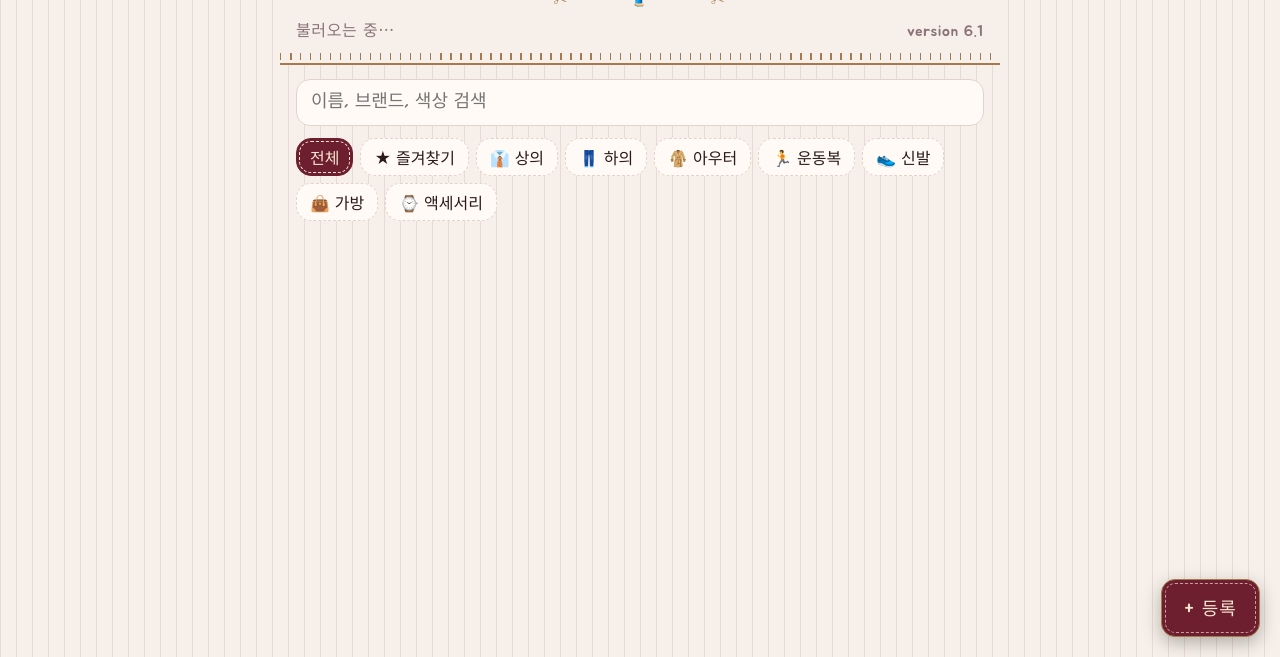
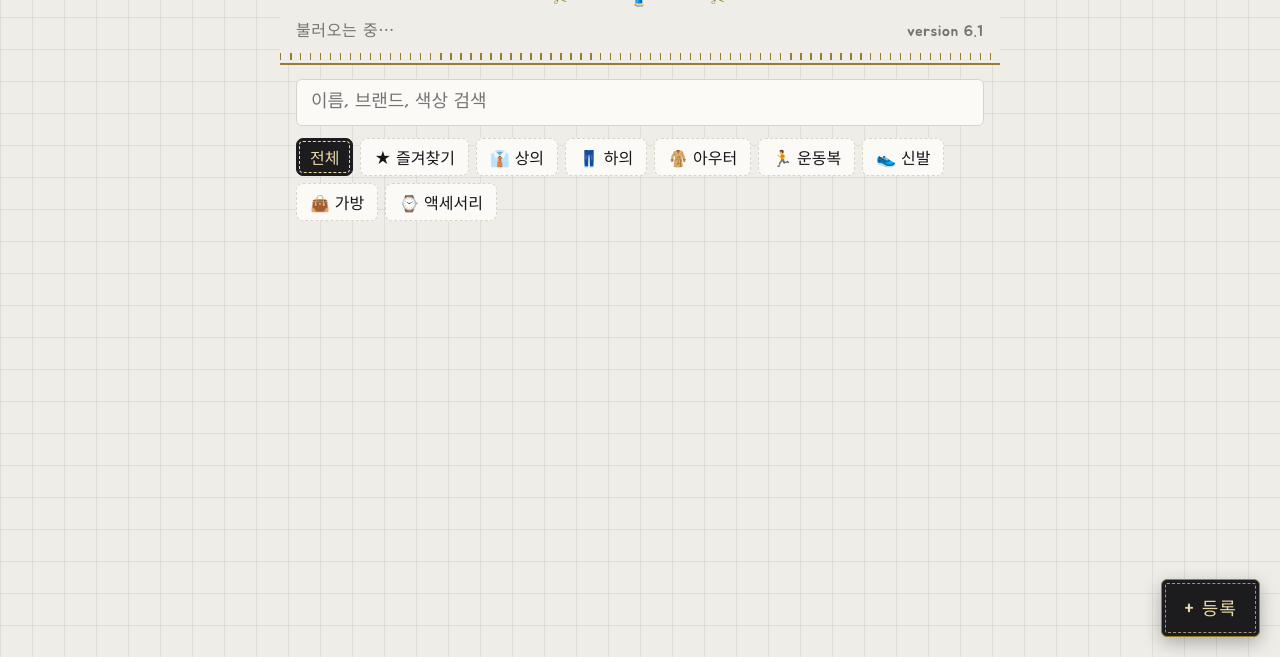
Before and after one commit to sebamowgli/closet, a plain HTML site: page index.html in a window 1280 px wide. Shown: the part 143-800 px from the top of the page. Drawn offline with Linux system fonts and the light colour scheme; no server answers; a web font is replaced by a local one.

Commit message:
Add files via upload

```diff
--- a/index.html
+++ b/index.html
@@ -192,19 +192,20 @@ dialog{border-radius:var(--drad,8px) var(--drad,8px) 0 0}
 .tmhint{color:var(--sub);font-size:15px;padding:18px 6px;line-height:1.6}
 .tmb{display:block;width:100%;padding:13px;border:1px solid var(--gold);background:var(--card);color:var(--accent);font-size:17px;cursor:pointer}
 .lnk{border:0;background:none;color:var(--accent);font-size:14px;text-decoration:underline;text-underline-offset:3px;cursor:pointer;padding:0 0 0 8px}
-:root[data-th="tailor"] body::before{background-image:repeating-linear-gradient(90deg,var(--pat) 0 1px,transparent 1px 16px);background-size:auto}
+:root[data-th="tailor"] body::before{background-image:linear-gradient(var(--pat) 1px,transparent 1px),linear-gradient(90deg,var(--pat) 1px,transparent 1px);background-size:32px 32px}
 :root[data-th="tailor"] header{border-bottom:0;padding-bottom:24px}
 :root[data-th="tailor"] header::after{content:"";position:absolute;left:0;right:0;bottom:0;height:12px;background:repeating-linear-gradient(90deg,var(--gold) 0 1.5px,transparent 1.5px 10px) 0 0/100% 7px no-repeat,linear-gradient(var(--gold),var(--gold)) 0 100%/100% 2px no-repeat}
-:root[data-th="tailor"] .item,:root[data-th="tailor"] .tmc{outline:1.5px dashed var(--gold);outline-offset:-6px;box-shadow:0 4px 12px rgba(60,20,30,.08)}
+:root[data-th="tailor"] .item,:root[data-th="tailor"] .tmc{border-color:var(--ink);outline:1.5px dashed var(--gold);outline-offset:-6px;box-shadow:4px 4px 0 var(--chip)}
 :root[data-th="tailor"] dialog{outline:1.5px dashed var(--gold);outline-offset:-7px}
 .chip{border-style:dashed}
 .chip.on{border-style:solid;outline:1px dashed var(--accent-ink);outline-offset:-4px}
 .fab,.tmb{outline:1.5px dashed var(--gold);outline-offset:-5px}
-.fab{outline-color:rgba(246,230,208,.65)}
+.fab{outline-color:rgba(233,217,168,.65)}
 .tmch{border-bottom:1.5px dashed var(--gold)}
 .cd{border-top:1.5px dashed var(--gold)}
 .meta{border-top:1.5px dashed var(--line)}
 .nav{border-bottom:1.5px dashed var(--gold)}
+:root[data-th="tailor"] h1{letter-spacing:.22em}
 </style>
 </head>
 <body>
@@ -665,9 +666,9 @@ $("tmb").onclick=function(){
 var THEMES={
   tailor:{
     k:{orn:"✂ ┈┈┈ 🧵 ┈┈┈ ✂",empty:"🧵",sn:"✂️",si:"📏",pk:"✂",tm:"🧵"},
-    x:{rad:"14px",drad:"22px",hfont:'"Gowun Batang",serif'},
-    l:{bg:"#f7f0ea",card:"#fffaf5",ink:"#2a1a1c",sub:"#8a7478",line:"#e3d3c8",accent:"#6d1f30","accent-ink":"#f6e6d0",gold:"#a47a4e",chip:"#efe2d8",pat:"rgba(109,31,48,.10)"},
-    d:{bg:"#1a1013",card:"#25171b",ink:"#f1e4dc",sub:"#aa8f95",line:"#3d2a30",accent:"#d9a98a","accent-ink":"#1a1013",gold:"#d9a98a",chip:"#2f1f25",pat:"rgba(217,169,138,.10)"}}
+    x:{rad:"6px",drad:"12px",hfont:'"Noto Sans KR",sans-serif'},
+    l:{bg:"#efede8",card:"#fbfaf7",ink:"#16161a",sub:"#77746c",line:"#d8d4ca",accent:"#1c1c1f","accent-ink":"#e9d9a8",gold:"#9a7b2f",chip:"#e5e1d6",pat:"rgba(22,22,26,.07)"},
+    d:{bg:"#0d0d0f",card:"#17171a",ink:"#efe9d8",sub:"#9a968a",line:"#2c2c30",accent:"#d1b161","accent-ink":"#0d0d0f",gold:"#d1b161",chip:"#202024",pat:"rgba(239,233,216,.07)"}}
 };
 var th="tailor";
 var TOKENS=["bg","card","ink","sub","line","accent","accent-ink","gold","chip","pat","rad","drad","hfont"];
--- a/sw.js
+++ b/sw.js
@@ -1,5 +1,5 @@
 // 내 옷장 서비스워커: 앱 화면을 기기에 저장해서 홈 화면 앱처럼 빠르게 열려요.
-const CACHE = "closet-v8";
+const CACHE = "closet-v9";
 const SHELL = ["./", "index.html", "manifest.json", "icon-192.png", "icon-512.png", "apple-touch-icon.png"];
 
 self.addEventListener("install", (e) => {
```
